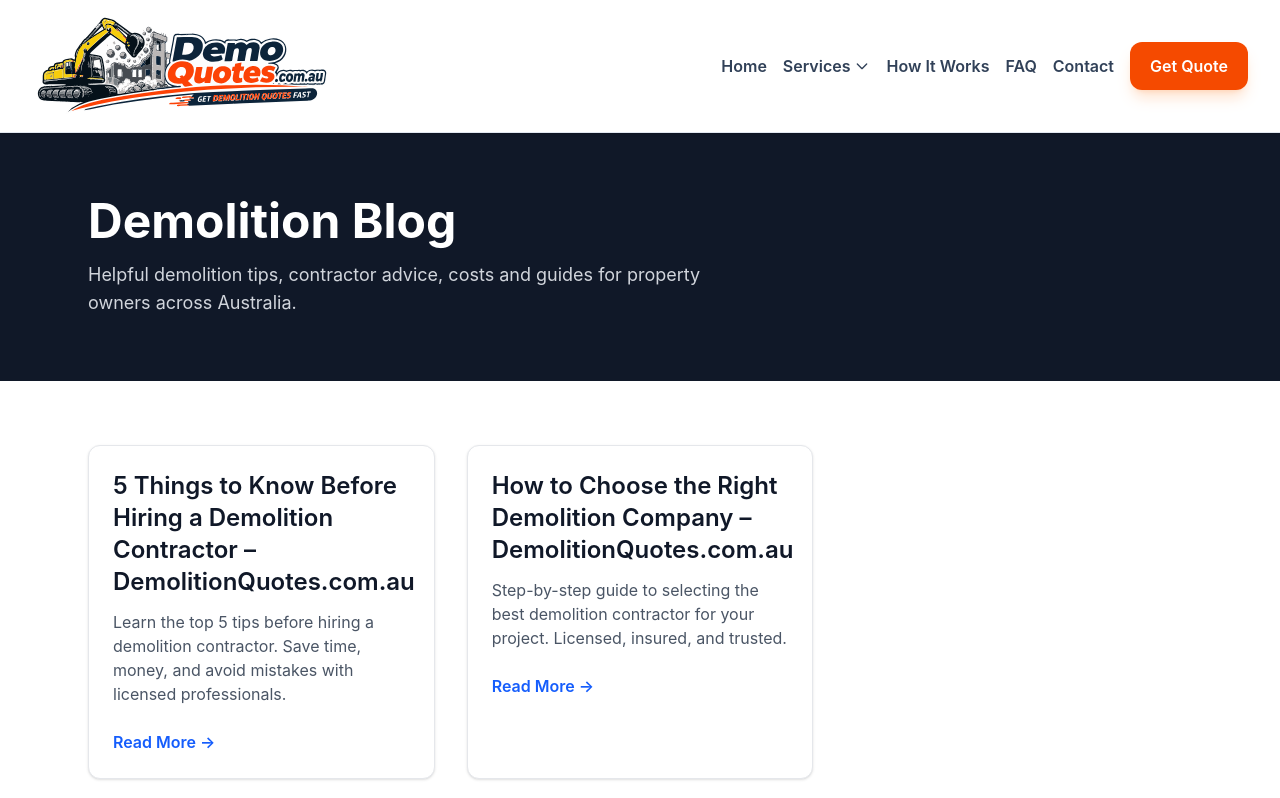
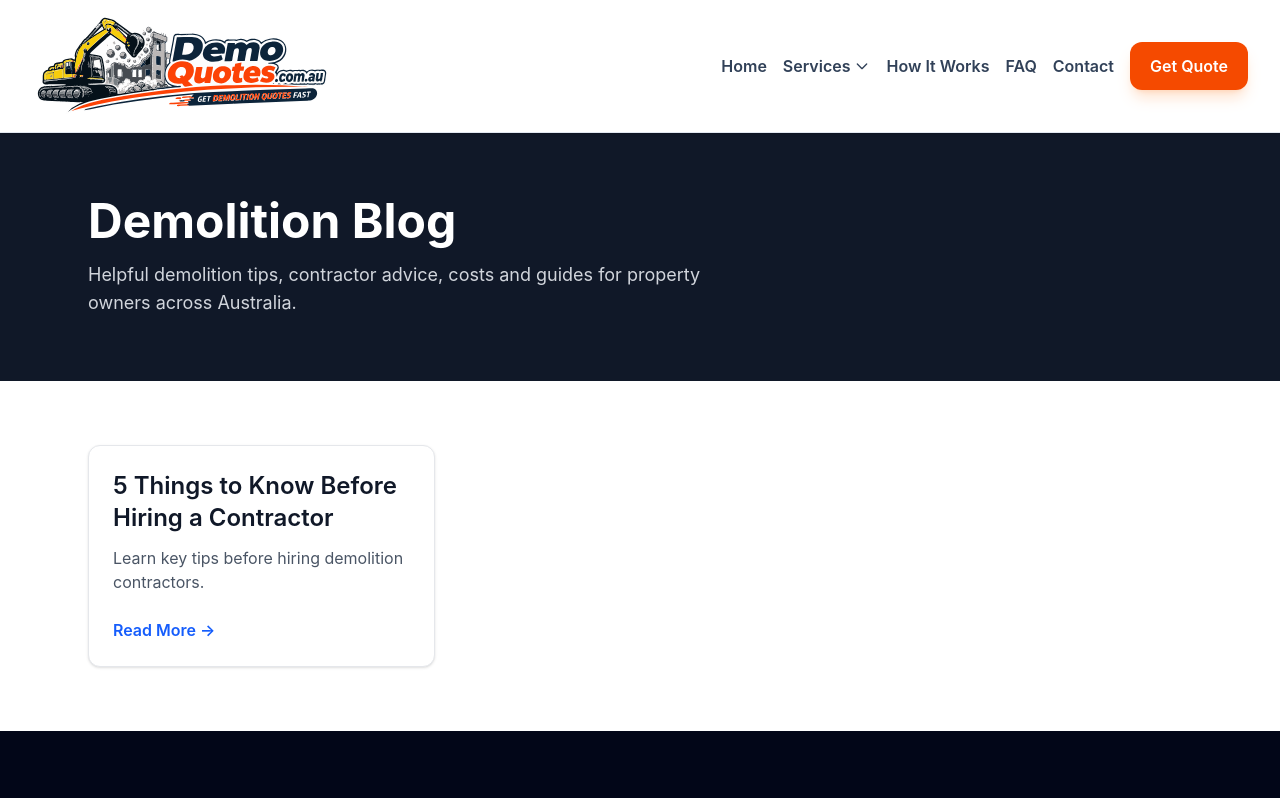
Before and after one commit to anisinaus-prog/demoquotes-nextjs, a Next.js app: page /blog in a window 1280 px wide. Shown: the top 798 px of the page. Built offline with nearby package versions, Linux system fonts and the light colour scheme.

Commit message:
string error update

```diff
--- a/app/data/blogs.ts
+++ b/app/data/blogs.ts
@@ -1,61 +1,39 @@
-export const blogs = [
+export type Blog = {
+  slug: string;
+  title: string;
+  description: string;
+  content: string;
+};
+
+export const blogs: Blog[] = [
   {
-    slug: '5-things-to-know-before-hiring-a-demolition-contractor',
-    title:
-      '5 Things to Know Before Hiring a Demolition Contractor – DemolitionQuotes.com.au',
+    slug: 'demo-post-1',
+    title: '5 Things to Know Before Hiring a Contractor',
     description:
-      'Learn the top 5 tips before hiring a demolition contractor. Save time, money, and avoid mistakes with licensed professionals.',
+      'Learn key tips before hiring demolition contractors.',
     content: `
-  Hiring the right demolition contractor can make your project safer, easier and more affordable.
+Hiring the right demolition contractor can make your project safer, easier and more affordable.
 
-  ## 1. Check Their Licence
+## 1. Check Their Licence
 
-  Always make sure the contractor has the right licence and qualifications for the work.
+Always check that the contractor has the correct licence for the work.
 
-  Ask for their licence details before starting the project.
+## 2. Get Several Quotes
 
-  ## 2. Get More Than One Quote
+Compare quotes from different contractors.
 
-  It is a good idea to compare quotes from several contractors.
+- Check what is included
+- Check waste removal
+- Check asbestos removal
+- Check site clean-up
 
-  Make sure each quote includes:
+## 3. Check Insurance
 
-  - Demolition work
-  - Site preparation
-  - Waste removal
-  - Asbestos removal, if required
-  - Site clean-up
+Make sure the contractor has suitable insurance.
 
-  ## 3. Check Insurance
+## Final Thoughts
 
-  Make sure the contractor has suitable insurance cover.
-
-  This can help protect you if something goes wrong during the project.
-
-  ## 4. Ask About Asbestos
-
-  Older houses may contain asbestos.
-
-  Ask the contractor whether an asbestos inspection is required before demolition starts.
-
-  ## 5. Check What Is Included
-
-  Before accepting a quote, check exactly what is included in the price.
-
-  A cheap quote may not include important costs such as waste disposal, permits or asbestos removal.
-
-  ## Final Thoughts
-
-  Choosing the right contractor can save you time, money and stress.
-
-  Take the time to compare contractors and make sure you understand the full cost before starting your demolition project.
-  `,
-  },
-  {
-    slug: 'how-to-choose-the-right-demolition-company',
-    title:
-      'How to Choose the Right Demolition Company – DemolitionQuotes.com.au',
-    description:
-      'Step-by-step guide to selecting the best demolition contractor for your project. Licensed, insured, and trusted.',
+Take your time and compare contractors before making your decision.
+`,
   },
 ];
```
